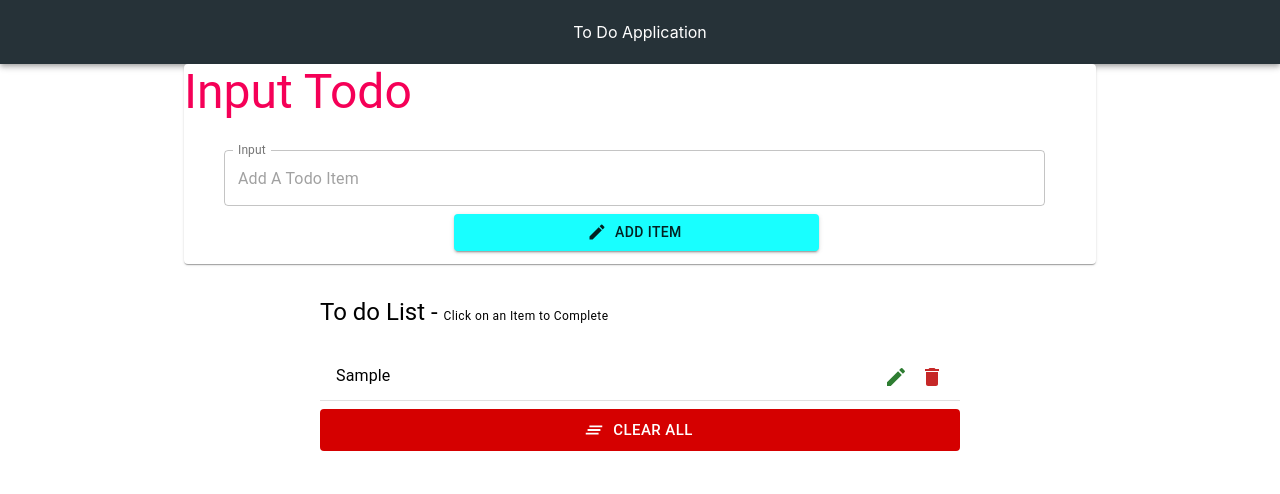
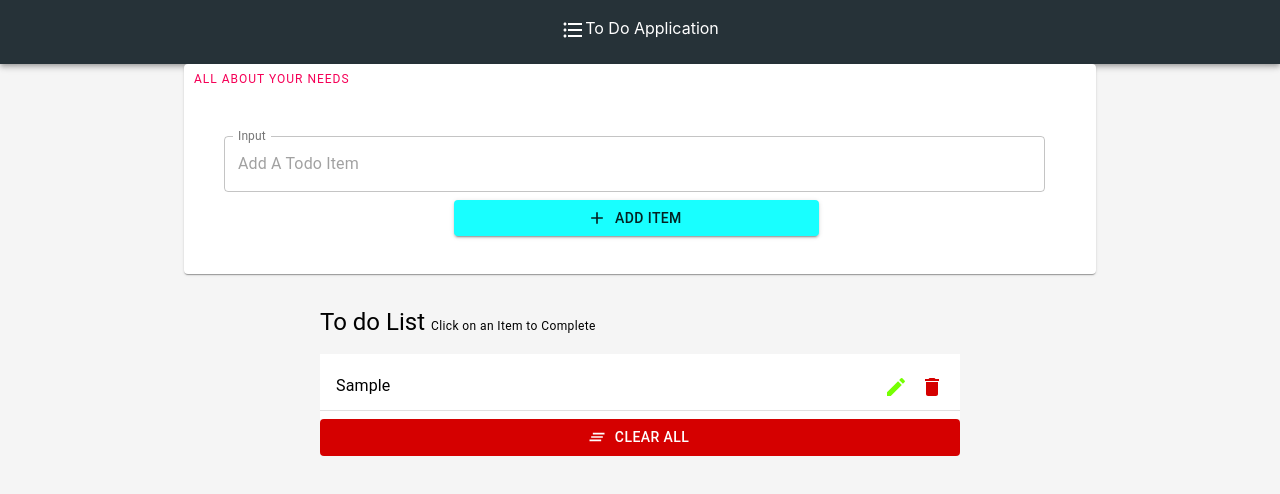
Before and after one commit to geo1997/ToDoApp_ReactJS, a React (Create React App) app: page / in a window 1280 px wide. Both pictures are taken after typing "Sample" into the empty fields and a click on the button "ADD ITEM". Shown: the top 494 px of the page. Built offline with nearby package versions, Linux system fonts and the light colour scheme.

Commit message:
updated ui components

```diff
--- a/package.json
+++ b/package.json
@@ -4,12 +4,14 @@
   "private": true,
   "dependencies": {
     "@material-ui/core": "^4.9.7",
+    "@material-ui/lab": "^4.0.0-alpha.46",
     "@testing-library/jest-dom": "^4.2.4",
     "@testing-library/react": "^9.5.0",
     "@testing-library/user-event": "^7.2.1",
     "react": "^16.13.1",
     "react-dom": "^16.13.1",
     "react-scripts": "3.4.1",
+    "typeface-roboto": "0.0.75",
     "uuid": "^7.0.2"
   },
   "scripts": {
--- a/src/App.js
+++ b/src/App.js
@@ -4,6 +4,7 @@ import InputForm from "./components/InputForm";
 import HeaderBar from "./components/HeaderBar";
 
 import ListLayout from "./components/ListLayout";
+
 
 class App extends Component {
 
@@ -32,27 +33,29 @@ handleInput = e =>{
 
 };
 
-    addItem = e =>{
+    addItem = e => {
         e.preventDefault();
-         const typedItem = this.state.newItem;
+        const typedItem = this.state.newItem;
 
-        if(typedItem.itemText !==""){
-            const typedItems=[...this.state.items,typedItem];
+        if (typedItem.itemText !== "") {
+            const typedItems = [
+                { ...typedItem, isStriked: false },
+                ...this.state.items
+            ];
             this.setState({
-                items:typedItems,
-                newItem:{
-                    id:'',
-                    itemText: ''
+                items: typedItems,
+                newItem: {
+                    id: "",
+                    itemText: ""
                 },
-                updateItem:false
-            })
-        }else{
-
+                updateItem: false
+            });
+        } else {
         }
-
     };
 
-clearList = () =>{
+
+    clearList = () =>{
     this.setState({
     items:[]
     })
@@ -83,19 +86,26 @@ updateItem = id =>{
     })
 };
 
-strikeList = id =>{
-    const strikeItem = this.state.items.filter(item =>
-        item.id !==id);
-    this.setState({
-        items:strikeItem
-    });
-}
+    handleClick = id => {
+        const selectedItem = this.state.items.find(item => item.id === id);
+        if (selectedItem.isStriked === false)
+            this.setState({
+                items: [
+                    ...this.state.items.filter(item => item.id !== id),
+                    { ...selectedItem, isStriked: true }
+                ]
+            });
+    };
+
+
 
     render() {
         return (
-            <div >
+            <div  >
+
 
                 <HeaderBar/>
+
                 <InputForm newItem={this.state.newItem.itemText}
                            addItem={this.addItem}
                            handleInput ={this.handleInput}
@@ -107,7 +117,7 @@ strikeList = id =>{
                                          clearList={this.clearList}
                                          deleteItem={this.deleteItem}
                                          updateItem={this.updateItem}
-                                         strikeList={this.strikeList}
+                                         handleClick={this.handleClick}
                                         />
 
 
--- a/src/components/HeaderBar.js
+++ b/src/components/HeaderBar.js
@@ -3,6 +3,8 @@ import AppBar from '@material-ui/core/AppBar'
 import Toolbar from '@material-ui/core/Toolbar';
 import Typography from '@material-ui/core/Typography';
 import { makeStyles } from '@material-ui/core/styles';
+import Grid from '@material-ui/core/Grid';
+import FormatListBulletedIcon from '@material-ui/icons/FormatListBulleted';
 
 const useStyles = makeStyles(theme => ({
     title: {
@@ -15,11 +17,21 @@ const HeaderBar = () =>{
     const classes = useStyles();
         return(
             <div>
-               <AppBar position="static" style={{ background: '#263238' }}>
+               <AppBar  position='static' style={{ background: '#263238' }}>
                    <Toolbar>
-                       <Typography variant="title"  className={classes.title} >
-                           To Do Application
-                       </Typography>
+                       <Grid container direction="row" justify="center">
+                           <Grid item>
+                               <FormatListBulletedIcon  />
+                           </Grid>
+                               <Grid item>
+                                   <Typography variant="title"   >
+                                       To Do Application
+                                   </Typography >
+
+                               </Grid>
+                           </Grid>
+
+
                    </Toolbar>
                </AppBar>
             </div>
--- a/src/components/InputForm.js
+++ b/src/components/InputForm.js
@@ -3,7 +3,9 @@ import Button from '@material-ui/core/Button';
 import TextField from '@material-ui/core/TextField';
 import Container from '@material-ui/core/Container';
 import Typography from '@material-ui/core/Typography'
-import AddIcon from '@material-ui/icons/Add'
+import AddIcon from '@material-ui/icons/Add';
+
+
 import EditIcon from '@material-ui/icons/Edit';
 
 
@@ -20,11 +22,12 @@ const styles = {
     add:{
         width:'40%',
         marginLeft:270,
-        background:'#18ffff'
+        background:'#18ffff',
+
 
     },
     root: {
-        minHeight: 200,
+        minHeight: 210,
     },
 
 };
@@ -32,10 +35,19 @@ const styles = {
 
 
 class InputForm extends Component {
+    state = {
+        errorState: false
+    };
 
+    validateItem = e => {
+        this.props.addItem(e);
+        this.setState({
+            errorState: this.props.newItem ? false : true
+        });
+    };
 
     render() {
-        const { newItem, addItem,handleInput,updateItem} =this.props;
+        const { newItem,handleInput,updateItem} =this.props;
 
 
 
@@ -46,8 +58,9 @@ class InputForm extends Component {
                         type="submit"
                         variant="contained"
                         color='inherit'
+                        fontsize='inherit'
                         style={styles.add}
-                        startIcon={<EditIcon/>}
+                        startIcon={<AddIcon/>}
 
                     >
                         Add Item
@@ -61,6 +74,7 @@ class InputForm extends Component {
                         variant="contained"
                         color='inherit'
                         style={styles.edit}
+                        fontsize='inherit'
                         startIcon={<EditIcon/>}
 
                     >
@@ -77,15 +91,16 @@ class InputForm extends Component {
                         <Typography component="div" style={{  borderColor:'#00c853' }}>
                             {/*style={{  height: '30vh' }}*/}
                             <Card   style={styles.root}>
-                            <Typography variant="h3"  color="secondary"  style={{fontFamily:'Roboto'}}>
-                               Input Todo
+
+                            <Typography variant="overline"  color="secondary"   style={{fontFamily:'Roboto',margin:10}}>
+                               All about your needs
                             </Typography>
-                                <form onSubmit={addItem} autoComplete='off' >
+                                <form onSubmit={this.validateItem} autoComplete='off' >
                     <TextField
 
                         id="outlined-full-width"
                         label="Input"
-                        style={{  width:'90%',marginTop:30 ,marginLeft:40 }}
+                        style={{  width:'90%',marginTop:40 ,marginLeft:40 }}
                         placeholder="Add A Todo Item "
 
                         margin="normal"
@@ -93,12 +108,16 @@ class InputForm extends Component {
                         InputLabelProps={{
                             shrink: true,
                         }}
-                        size="medium"
+                        error={this.state.errorState}
+                        helperText={
+                            this.state.errorState && "Item name can't be blank"
+                        }
+                        size="large"
                         variant="outlined"
                         value={newItem}
                         onChange={handleInput}
 
-                        //error{newItem === ""}
+
 
 
 
--- a/src/components/ListLayout.js
+++ b/src/components/ListLayout.js
@@ -11,8 +11,7 @@ import ListItemSecondaryAction from '@material-ui/core/ListItemSecondaryAction';
 import DeleteIcon from '@material-ui/icons/Delete';
 import EditIcon from '@material-ui/icons/Edit';
 import IconButton from '@material-ui/core/IconButton';
-import { red } from '@material-ui/core/colors';
-import { green } from '@material-ui/core/colors';
+
 
 
 
@@ -40,37 +39,21 @@ const ToDoList = (props) =>{
     const items = props.items;
     const deleteItem = props.deleteItem;
     const updateItem = props.updateItem;
-    const strikeList = props.strikeList;
-
-    // React.useEffect(
-    //     () => {
-    //         setItems(items)
-    //     },
-    //     [props.items]
-    // )
+    const handleClick = props.handleClick;
 
     const listItems = item =>{
         return <div key={item.id}>{item.itemText}</div>
     };
 
 
-        const completed = (id) => {
+    // const completed = (id) => {
+    //     document.getElementById(id).style.textDecoration = 'line-through';
+    //     return true;
+    // };
 
-            document.getElementById(id).style.textDecoration='line-through';
-            return true
-        };
-
-
-
-        const strikeTextMethod = (id)=>{
-            // const index = items.findIndex(x=> x.id ===id);
-            // const newItems = [items[index], ...items.slice(0, index - 1), ...items.slice(index + 1)];
-            // setItems(newItems);
-            completed(id);
-
-        };
-
-
+    const strikeTextMethod = id => {
+        handleClick(id);
+    };
 
     return(
         <div >
@@ -79,7 +62,7 @@ const ToDoList = (props) =>{
             <Grid container  justify='center' alignContent='center'  >
                 <Grid item xs={12} md={6}  >
                     <Typography variant="h5" className={classes.title} gutterBottom>
-                        To do List - <Typography variant='caption' >
+                        To do List  <Typography variant='caption' >
                          Click on an Item to Complete
                     </Typography>
                     </Typography>
@@ -87,8 +70,13 @@ const ToDoList = (props) =>{
                     <div className={classes.demo}>
                         <List dense={dense} >
 
-                            {items.slice(0).reverse().map(x=> (
-                                <ListItem key={x.id} button id={x.id}  onClick={() => strikeTextMethod(x.id)} divider>
+                            {items.map(x=> (
+                                <ListItem key={x.id} button id={x.id}
+                                          style={{
+                                              textDecoration: x.isStriked ? "line-through" : "initial"
+                                          }}
+
+                                          onClick={() => strikeTextMethod(x.id)} divider>
 
                                     <ListItemText
                                         primary={listItems(x)}
@@ -99,13 +87,13 @@ const ToDoList = (props) =>{
                                         <IconButton onClick={() =>updateItem(x.id)}
                                                     edge="end"
                                                     aria-label="edit"
-                                                    style={{color:green[800]}}>
+                                                    style={{color:'#76ff03'}}>
                                             <EditIcon />
                                         </IconButton>
                                         <IconButton onClick={() =>deleteItem(x.id)}
                                                     edge="end"
                                                     aria-label="delete"
-                                                    style={{color:red[800]}}>
+                                                    style={{color:'#d50000'}}>
                                             <DeleteIcon />
                                         </IconButton>
 
@@ -122,7 +110,7 @@ const ToDoList = (props) =>{
                         variant="text"
                         color='inherit'
                         style={{ background:'#d50000',width:'100%',color:'white'}}
-                        size="large"
+                        fontsize="inherit"
                         onClick={clearList}
                         startIcon={<ClearAllIcon/>}
                     >
--- a/src/index.css
+++ b/src/index.css
@@ -5,7 +5,7 @@ body {
     sans-serif;
   -webkit-font-smoothing: antialiased;
   -moz-osx-font-smoothing: grayscale;
-
+  background-color: #F5F5F5
 
 
 }
```
Also changed, not shown: 1 other file (tests, documents, lock files or other folders).
